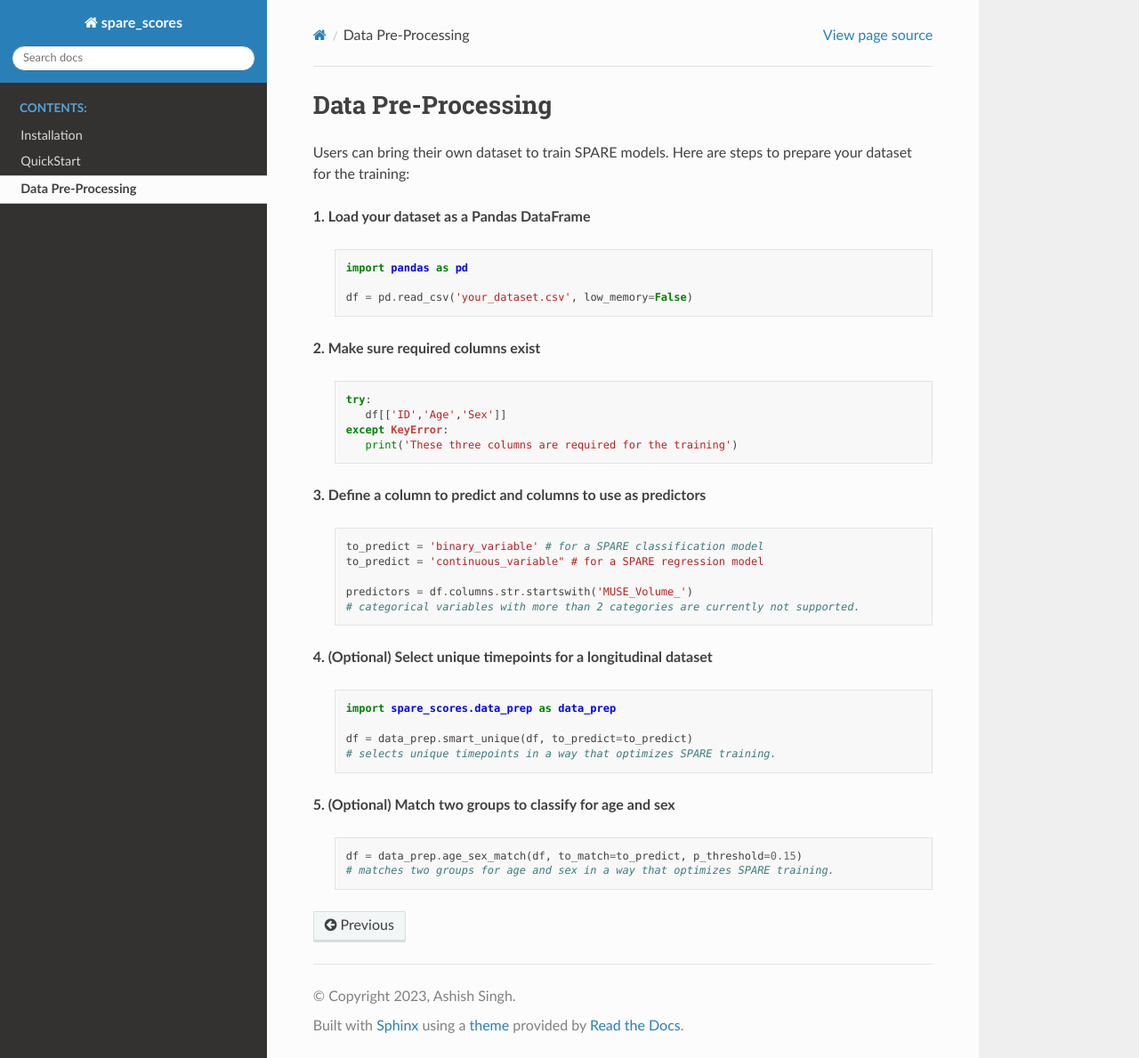
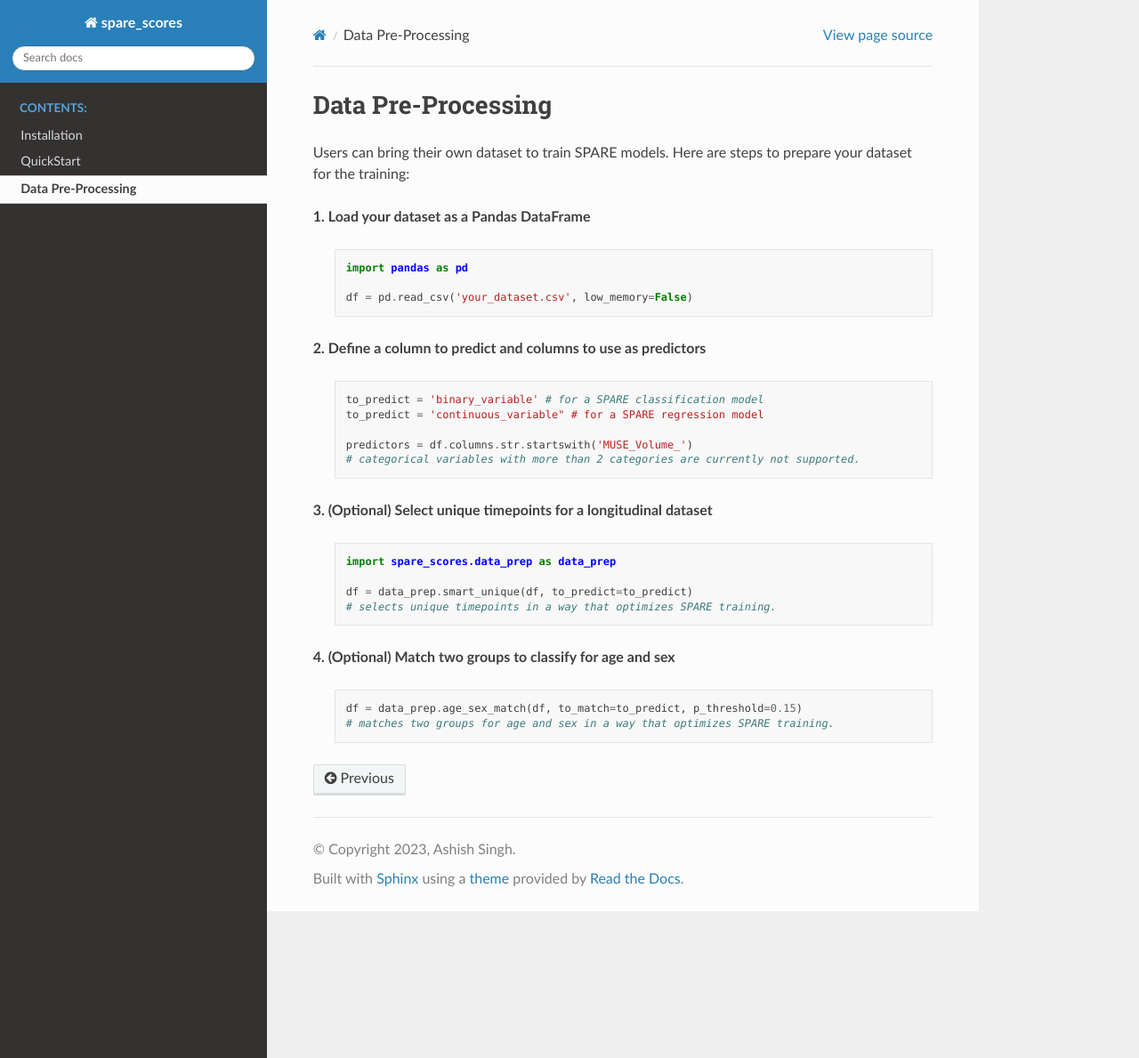
Before and after one commit to CBICA/spare_score, a Sphinx documentation site: the page built from docs/source/contents/datapreprocessing.rst, in a window 1280 px wide and 1189 px high. Shown: the whole window at 89% size. Built offline with Sphinx 7.4.7 and the Read the Docs theme 2.0.0, drawn with Linux system fonts in a browser that asks for light colours.

```diff
--- a/docs/source/contents/datapreprocessing.rst
+++ b/docs/source/contents/datapreprocessing.rst
@@ -12,16 +12,7 @@ Users can bring their own dataset to train SPARE models. Here are steps to prepa
 
       df = pd.read_csv('your_dataset.csv', low_memory=False)
 
-**2. Make sure required columns exist**
-
-   .. code-block:: python
-
-      try:
-         df[['ID','Age','Sex']]
-      except KeyError:
-         print('These three columns are required for the training')
-
-**3. Define a column to predict and columns to use as predictors**
+**2. Define a column to predict and columns to use as predictors**
 
    .. code-block:: python
 
@@ -40,7 +31,7 @@ Users can bring their own dataset to train SPARE models. Here are steps to prepa
       df = data_prep.smart_unique(df, to_predict=to_predict)
       # selects unique timepoints in a way that optimizes SPARE training.
 
-**5. (Optional) Match two groups to classify for age and sex**
+**4. (Optional) Match two groups to classify for age and sex**
 
    .. code-block:: python
 
--- a/docs/source/contents/quickstart.rst
+++ b/docs/source/contents/quickstart.rst
@@ -26,5 +26,5 @@ After installation, users can quickly run a small example in Python:
    .. code-block:: python
 
       predictors = df.columns[df.columns.str.startswith('H_MUSE')][:20]
-      mdl_1, meta_data_1 = spare.spare_train(df, predictors, to_predict='Age')
-      mdl_2, meta_data_1 = spare.spare_train(df, predictors, to_predict='Sex', pos_group='M')
+      mdl_1, meta_data_1 = spare.spare_train(df, 'Age', data_vars=predictors)
+      mdl_2, meta_data_1 = spare.spare_train(df, 'Sex', data_vars=predictors, pos_group='M')
--- a/setup.py
+++ b/setup.py
@@ -6,7 +6,7 @@ this_directory = Path(__file__).parent
 long_description = (this_directory / "README.md").read_text()
 
 setup(name='spare_scores',
-      version='0.1.17',
+      version='1.0.0',
       description='Compute characteristic brain signatures of your case population.',
       long_description=long_description,
       long_description_content_type='text/markdown',
```
Also changed, not shown: other parts of docs/source/contents/datapreprocessing.rst (+1 -1 lines), README.md (+1 -1 lines), 1 other file.
